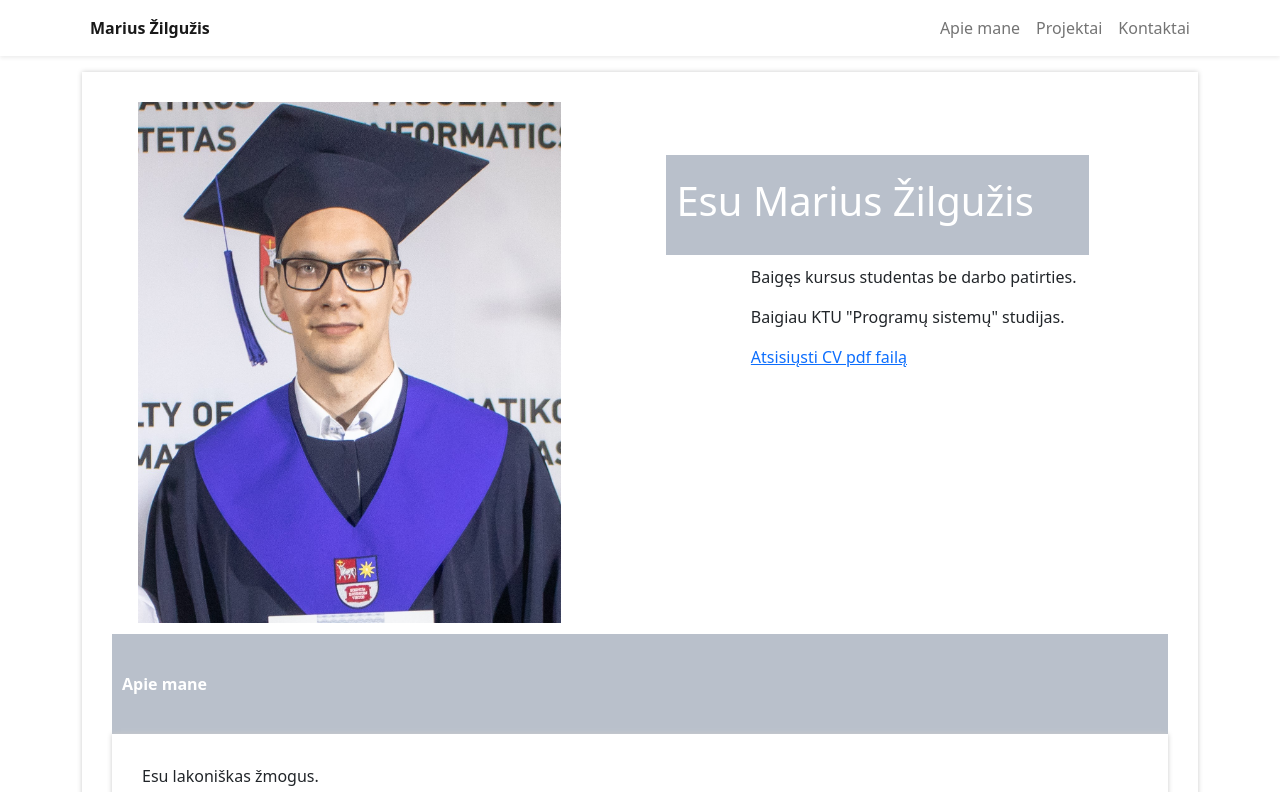
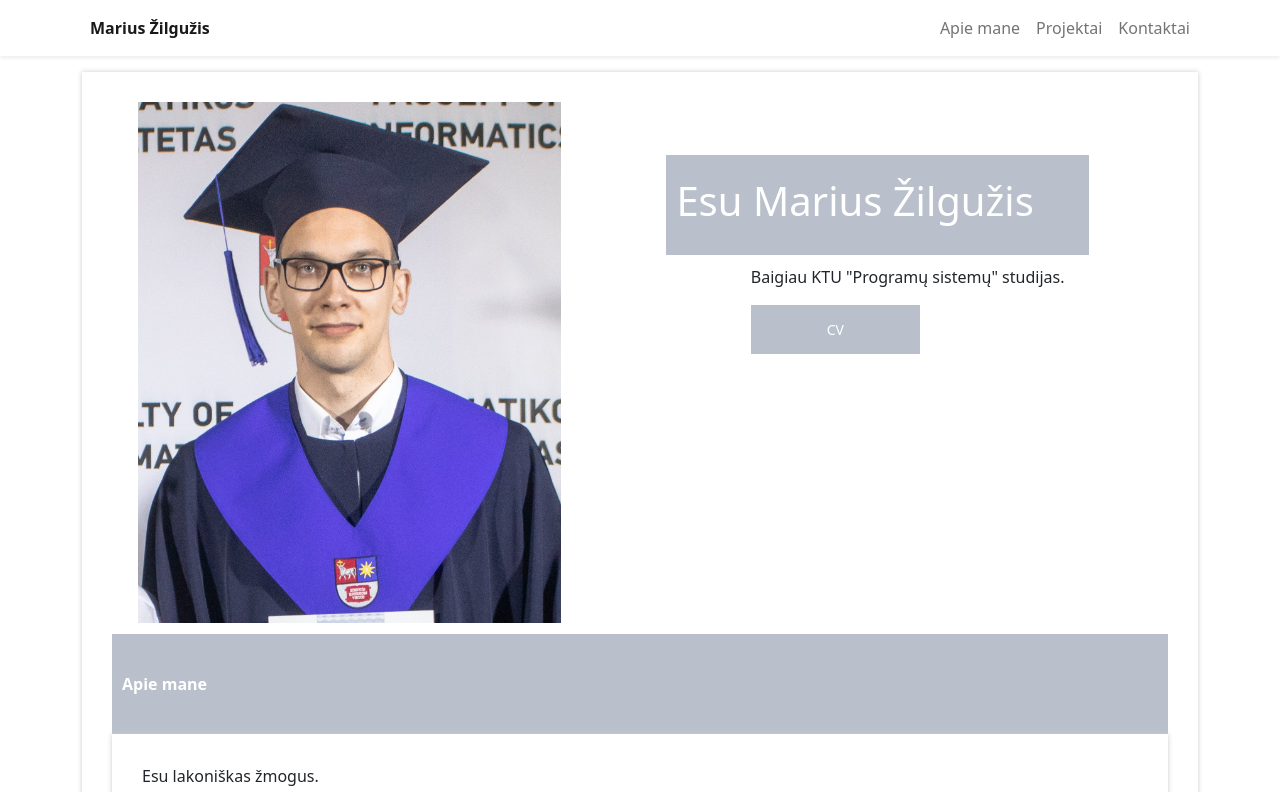
Before and after one commit to Marius456/portfolio, a React (Vite) app: page /#/ in a window 1280 px wide. Shown: the top 792 px of the page. Built offline with nearby package versions, Linux system fonts and the light colour scheme.

Commit message:
fixed cv button

```diff
--- a/src/pages/About.jsx
+++ b/src/pages/About.jsx
@@ -1,6 +1,9 @@
 import "./styles/About.css";
 
 export function About() {
+    function downloadCV(){
+        window.open('files/CV.pdf', '_self');
+    }
     return (
         <>
             <div className="box">
@@ -12,9 +15,10 @@ export function About() {
                         <h1>Esu Marius Žilgužis</h1>
                     </div>
                     <div className="text">
-                        <p>Baigęs kursus studentas be darbo patirties.</p>
                         <p>Baigiau KTU "Programų sistemų" studijas.</p>
-                        <a href='files/CV.pdf' download>Atsisiųsti CV pdf failą</a>
+                        <div onClick={downloadCV} className="CV-button">
+                            <span>CV</span>
+                        </div>
                     </div>
                 </div>
                 <div className="info">
--- a/src/pages/styles/About.css
+++ b/src/pages/styles/About.css
@@ -1,4 +1,4 @@
-.box{
+.box {
     box-sizing: border-box;
     width: 100%;
     height: auto;
@@ -8,30 +8,35 @@
     flex-wrap: wrap;
     padding: 30px 30px;
 }
-.box .imagediv{
+
+.box .imagediv {
     width: 40%;
     min-width: 20em;
     height: auto;
 }
-.imagediv .image{
+
+.imagediv .image {
     width: 100%;
     height: 100%;
     object-fit: cover;
 }
-.box .details{
+
+.box .details {
     width: 50%;
     min-width: 20em;
     padding: 5% 5%;
 }
-.title{
+
+.title {
     background-color: #B9C0CB;
     width: 100%;
     height: 100px;
     padding: 0 10px;
     color: white;
-    display:flex;
+    display: flex;
     align-items: center;
 }
+
 .details .text {
     width: 80%;
     min-height: 100px;
@@ -39,20 +44,44 @@
     float: right;
     padding: 10px 0;
 }
+
+.CV-button {
+    width: 50%;
+    margin: 0 10px 10px 0;
+    padding: 11px 30px;
+    position: relative;
+    padding: 12px 26px;
+    background-color: #B9C0CB;
+    border: 2px solid #B9C0CB;
+    color: #fff;
+    font-size: 14px;
+    font-weight: 500;
+    text-align: center;
+}
+
+.CV-button:hover {
+    background-color: #fff;
+    color: #B9C0CB;
+    cursor: pointer;
+}
+
 .details .icon {
     width: 10%;
     height: 10%;
     object-fit: contain;
 }
-.box .info{
+
+.box .info {
     width: 100%;
     padding: 1% 0;
 }
-.info .info-box{
+
+.info .info-box {
     box-sizing: border-box;
     box-shadow: 0 0 5px #ccc;
     padding: 30px 30px;
 }
-.bold{
+
+.bold {
     font-weight: bold;
 }
```
